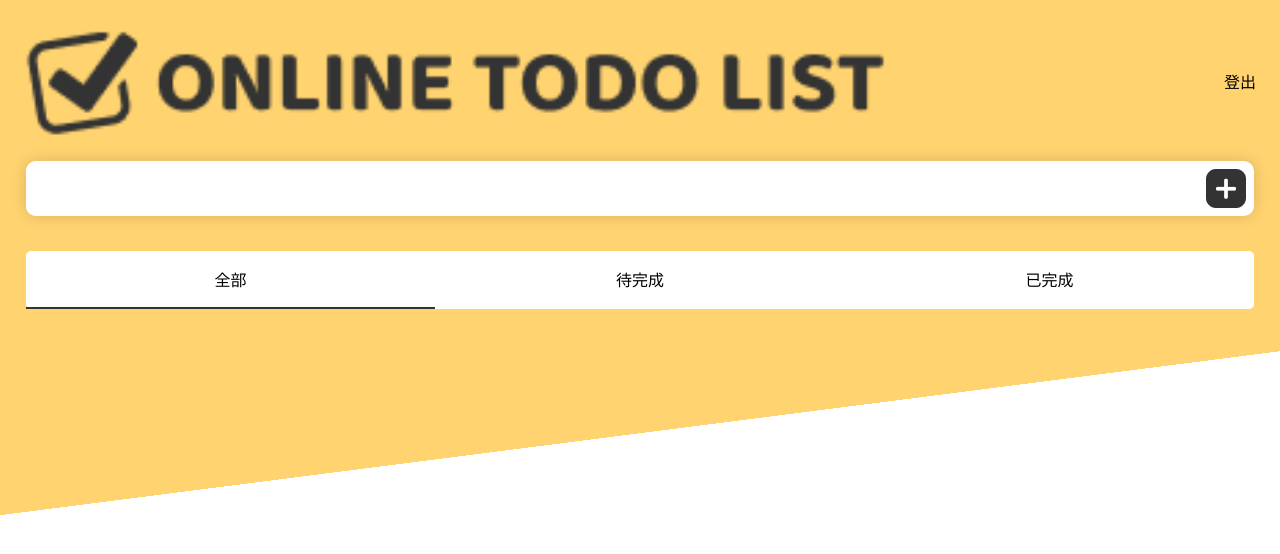
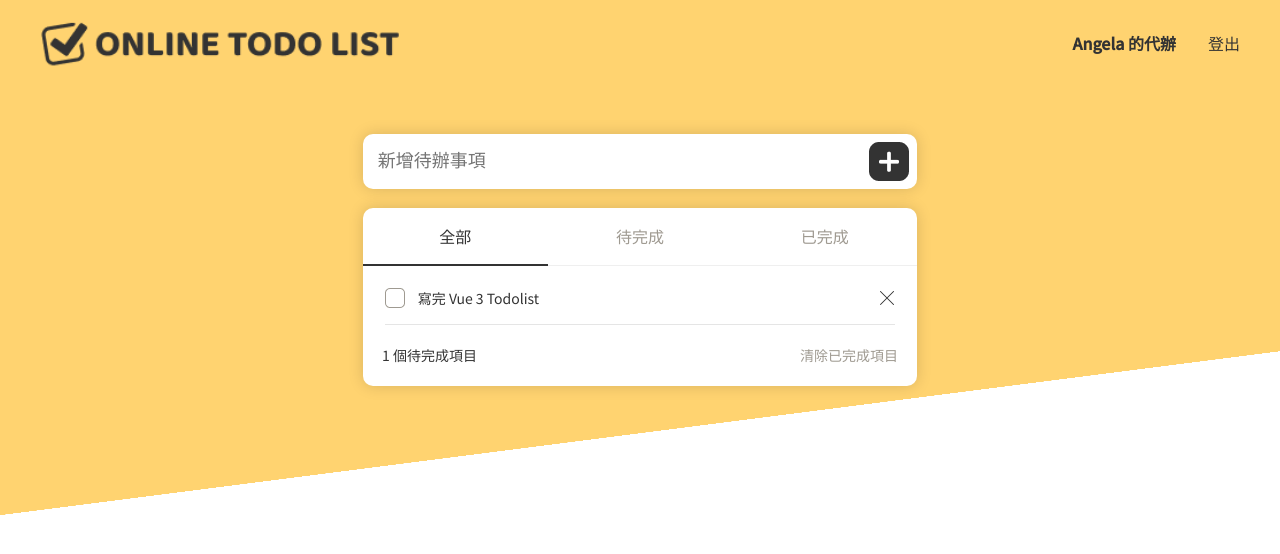
Before and after one commit to suochantsao/vue3-todo, a Vue app: page / in a window 1280 px wide. Shown: the top 554 px of the page. Built offline with nearby package versions, Linux system fonts and the light colour scheme.

Commit message:
[FEAT]Todolist 頁面切版邏輯完成

```diff
--- a/src/assets/scss/all.scss
+++ b/src/assets/scss/all.scss
@@ -11,6 +11,7 @@
 body {
   font-family: "Noto Sans TC", "Helvetica Neue", Helvetica, "PingFang SC",
     "Hiragino Sans GB", "Microsoft YaHei", "微軟正黑體", Arial, sans-serif;
+  color: #333333;
 }
 #app {
   background-color: $primary-yellow;
--- /dev/null
+++ b/src/components/FilterTab.vue
@@ -0,0 +1,63 @@
+<template>
+  <ul class="filter-tab">
+    <li
+      :class="data.filter === 'All' ? data.selected : ''"
+      @click="changeFilter('All')"
+    >
+      全部
+    </li>
+    <li
+      :class="data.filter === 'UnComplete' ? data.selected : ''"
+      @click="changeFilter('UnComplete')"
+    >
+      待完成
+    </li>
+    <li
+      :class="data.filter === 'Completed' ? data.selected : ''"
+      @click="changeFilter('Completed')"
+    >
+      已完成
+    </li>
+  </ul>
+</template>
+
+<script>
+// Methods
+import { ref } from "vue";
+
+const data = ref({
+  filter: "All",
+  selected: "selected-tab",
+});
+
+export default {
+  name: "FilterComponent",
+  setup() {
+    const changeFilter = (filter) => {
+      data.value.filter = filter;
+    };
+    return {
+      data,
+      changeFilter,
+    };
+  },
+};
+</script>
+<style lang="scss" scoped>
+.filter-tab {
+  display: flex;
+  justify-content: space-evenly;
+  line-height: 3.5rem;
+  li {
+    width: 100%;
+    cursor: pointer;
+    text-align: center;
+    color: #9f9a91;
+    border-bottom: 1px solid #efefef;
+  }
+  .selected-tab {
+    border-bottom: 2px solid #333333;
+    color: #333333;
+  }
+}
+</style>
--- a/src/components/Input.vue
+++ b/src/components/Input.vue
@@ -10,7 +10,7 @@
         v-if="inputData.todoIcon"
       />
     </div>
-    <span class="hint-text">此欄位不可為空</span>
+    <span class="hint-text" v-if="!inputData.todoIcon">此欄位不可為空</span>
   </div>
 </template>
 
@@ -23,6 +23,7 @@ export default {
         title: "",
         placeholder: "",
         inputType: "",
+        todoIcon: "",
       },
     },
   },
@@ -51,6 +52,7 @@ export default {
     input {
       width: 100%;
       border: none;
+      margin-left: 5px;
       border-radius: 10px;
       padding: 12px 10px;
       font-size: 18px;
--- /dev/null
+++ b/src/components/Todo.vue
@@ -0,0 +1,70 @@
+<template lang="">
+  <ul class="todo-list">
+    <li>
+      <img
+        v-if="!checkTodo.isCheck"
+        src="@/assets/img/checkbox.png"
+        @click="completeCheck()"
+      />
+      <img
+        v-if="checkTodo.isCheck"
+        src="@/assets/img/check.png"
+        @click="completeCheck()"
+      />
+      <p :class="checkTodo.isCheck ? checkTodo.checkStyle : ''">
+        寫完 Vue 3 Todolist
+      </p>
+    </li>
+    <li>
+      <img src="@/assets/img/Vector.png" alt="" srcset="" />
+    </li>
+  </ul>
+</template>
+<script>
+import { ref } from "vue";
+
+const checkTodo = ref({
+  isCheck: false,
+  checkStyle: "checked",
+});
+
+export default {
+  name: "TodoComponent",
+  setup() {
+    const completeCheck = () => {
+      checkTodo.value.isCheck = !checkTodo.value.isCheck;
+    };
+    return {
+      checkTodo,
+      completeCheck,
+    };
+  },
+};
+</script>
+<style lang="scss" scoped>
+.todo-list {
+  display: flex;
+  justify-content: space-between;
+  align-items: center;
+  margin: 4%;
+  padding-bottom: 1rem;
+  background-color: #fff;
+  border-bottom: 1px solid #e5e5e5;
+  li {
+    display: flex;
+    font-size: 14px;
+    align-items: center;
+
+    p {
+      margin-left: 0.8rem;
+    }
+    .checked {
+      color: #9f9a91;
+      text-decoration-line: line-through;
+    }
+    img {
+      cursor: pointer;
+    }
+  }
+}
+</style>
--- a/src/views/TodoList.vue
+++ b/src/views/TodoList.vue
@@ -2,26 +2,27 @@
   <div class="todo-container">
     <nav>
       <img class="logo-img" src="@/assets/img/logo_lg.png" alt="LOGO" />
-      <span class="logout-btn" @click="toLoginPage">登出</span>
+      <div class="nav-btn-block">
+        <span class="user-name" @click="toLoginPage"
+          >{{ data.userName }} 的代辦</span
+        >
+        <span class="logout-btn" @click="toLoginPage">登出</span>
+      </div>
     </nav>
     <main>
       <Input :input-data="todoInputData" />
       <div class="list-section">
-        <div class="non-data-block">
+        <div class="non-data-block" v-if="data.listLength === 0">
           <span>目前尚無待辦事項 </span>
           <img src="@/assets/img/empty.png" alt="" />
         </div>
-        <div class="todolist-block">
-          <ul class="filter-tab">
-            <li :class="data.filter === 'All' ? data.selected : ''">全部</li>
-            <li :class="data.filter === 'UnComplete' ? data.selected : ''">
-              待完成
-            </li>
-            <li :class="data.filter === 'Completed' ? data.selected : ''">
-              已完成
-            </li>
+        <div class="todolist-block" v-if="data.listLength !== 0">
+          <FilterTab />
+          <Todo />
+          <ul class="complete-block">
+            <li>{{ data.listLength }} 個待完成項目</li>
+            <li class="clean-btn">清除已完成項目</li>
           </ul>
-          <ul class="todo-list"></ul>
         </div>
       </div>
     </main>
@@ -30,6 +31,8 @@
 <script>
 // Component
 import Input from "@/components/Input";
+import Todo from "@/components/Todo";
+import FilterTab from "@/components/FilterTab";
 
 // Methods
 import { useRouter } from "vue-router";
@@ -37,24 +40,31 @@ import { ref } from "vue";
 
 const todoInputData = ref({
   todoIcon: true,
+  placeholder: "新增待辦事項",
 });
 const data = ref({
   filter: "All",
   selected: "selected-tab",
+  userName: "Angela",
+  listLength: 1,
 });
 
 export default {
   name: "TodoList",
-  components: { Input },
+  components: { Input, Todo, FilterTab },
   setup() {
     const router = useRouter();
     const toLoginPage = () => {
       router.push("/auth/login");
     };
+    const changeFilter = (filter) => {
+      data.value.filter = filter;
+    };
     return {
       toLoginPage,
       todoInputData,
       data,
+      changeFilter,
     };
   },
 };
@@ -76,6 +86,12 @@ export default {
     img {
       width: 70%;
     }
+    .user-name {
+      display: none;
+      font-size: 1rem;
+      font-weight: 700;
+      margin-right: 2rem;
+    }
     .logout-btn {
       cursor: pointer;
       font-weight: 400;
@@ -87,9 +103,9 @@ export default {
   .list-section {
     display: flex;
     justify-content: center;
+    margin-top: 1.2rem;
     .non-data-block {
-      display: none;
-      // display: flex;
+      display: flex;
       flex-direction: column;
       justify-content: center;
       span {
@@ -99,8 +115,9 @@ export default {
     }
     .todolist-block {
       width: 100%;
-      border-radius: 5px;
+      border-radius: 10px;
       background-color: #fff;
+      box-shadow: 0px 0px 15px rgba(0, 0, 0, 0.15);
       .filter-tab {
         display: flex;
         justify-content: space-evenly;
@@ -109,9 +126,23 @@ export default {
           width: 100%;
           cursor: pointer;
           text-align: center;
+          color: #9f9a91;
+          border-bottom: 1px solid #efefef;
         }
         .selected-tab {
           border-bottom: 2px solid #333333;
+          color: #333333;
+        }
+      }
+      .complete-block {
+        display: flex;
+        justify-content: space-between;
+        font-size: 14px;
+        margin: 1.2rem;
+        padding-bottom: 0.3rem;
+        .clean-btn {
+          color: #9f9a91;
+          cursor: pointer;
         }
       }
     }
@@ -125,6 +156,27 @@ export default {
       #ffffff 53.45%,
       #ffffff 94.32%
     );
+    nav {
+      padding: 1rem;
+      margin-bottom: 3rem;
+      img {
+        width: 30%;
+      }
+      .nav-btn-block {
+        display: flex;
+        justify-content: space-between;
+        .user-name {
+          display: block;
+          font-size: 1rem;
+          font-weight: 700;
+          margin-right: 2rem;
+        }
+      }
+    }
+    main {
+      width: 45%;
+      margin: 0 auto;
+    }
   }
 }
 </style>
```
Also changed, not shown: src/assets/img/check.png (added), src/assets/img/checkbox.png (added).
